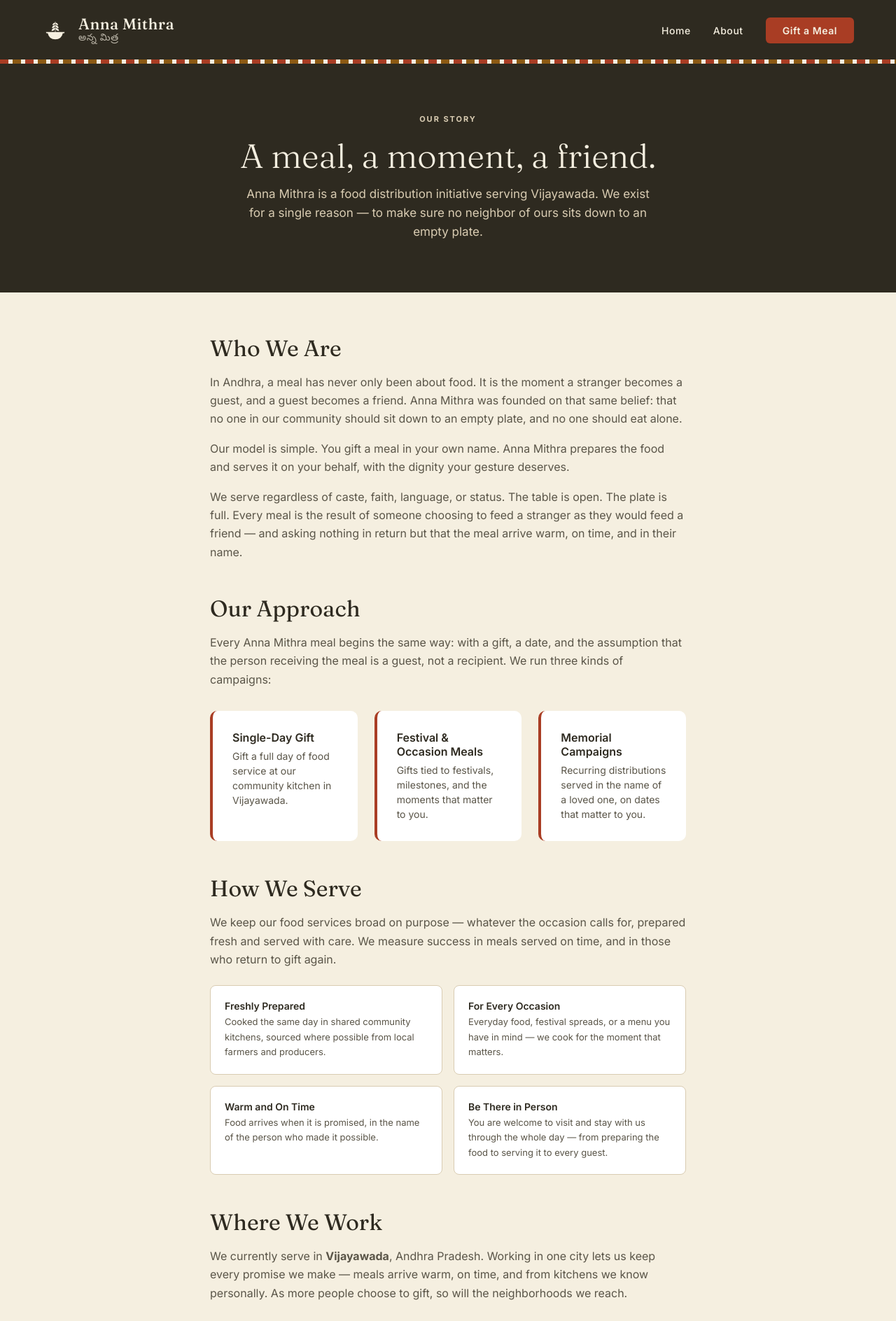
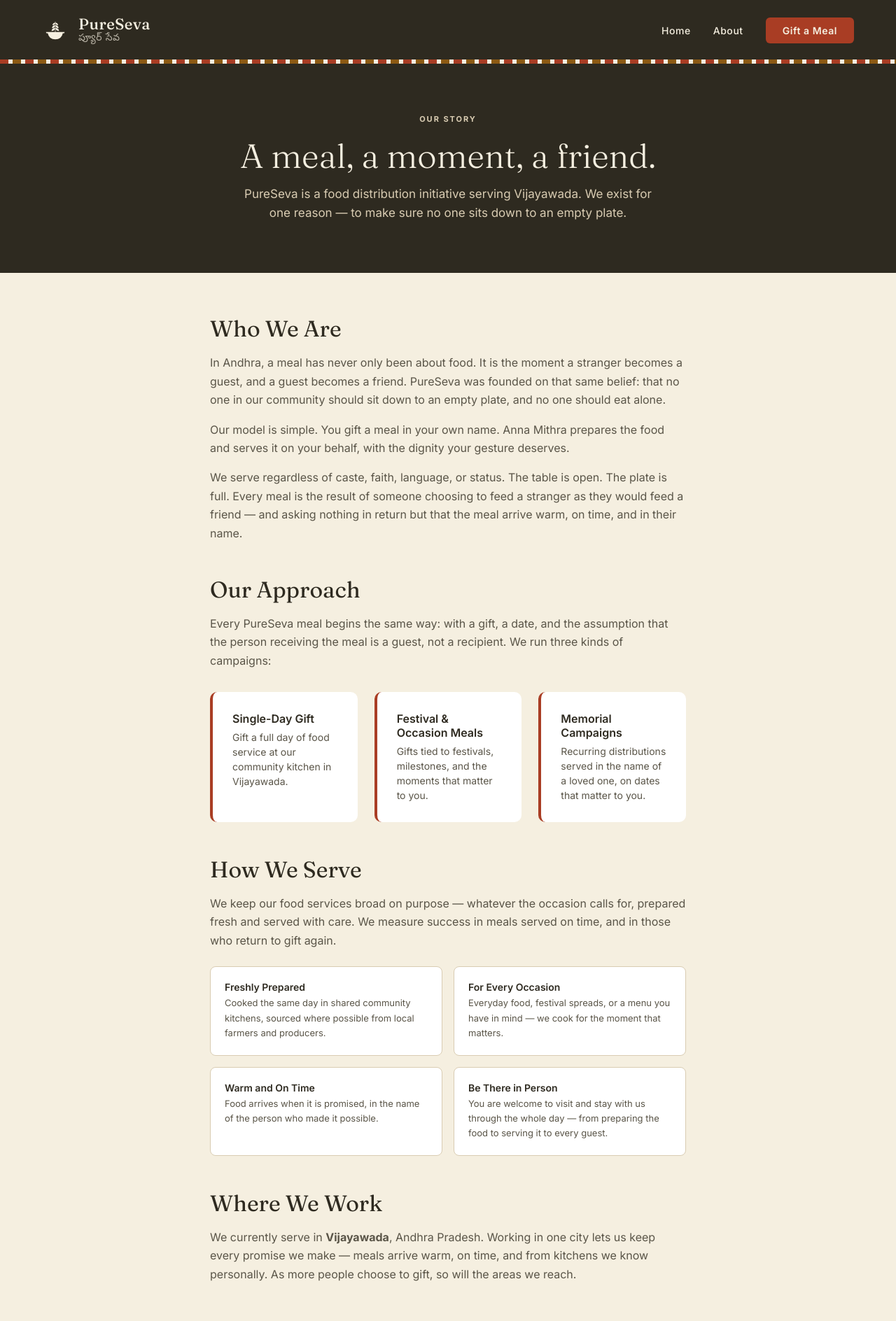
Before and after one commit to pureseva/pureseva-website, a Next.js app: page /about in a window 1280 px wide. Shown: the top 1888 px of the page at 70% size. Built offline with nearby package versions, Linux system fonts and the light colour scheme.

Commit message:
content change

```diff
--- a/app/about/page.tsx
+++ b/app/about/page.tsx
@@ -2,9 +2,9 @@ import type { Metadata } from "next";
 import Link from "next/link";
 
 export const metadata: Metadata = {
-  title: "About Us — Anna Mithra",
+  title: "About Us — PureSeva",
   description:
-    "Anna Mithra is a food distribution initiative serving Vijayawada — to make sure no neighbor sits down to an empty plate.",
+    "PureSeva is a food distribution initiative serving Vijayawada — to make sure no one sits down to an empty plate.",
 };
 
 const campaignTypes = [
@@ -48,9 +48,9 @@ export default function AboutPage() {
         <div className="eyebrow">Our Story</div>
         <h1>A meal, a moment, a friend.</h1>
         <p>
-          Anna Mithra is a food distribution initiative serving Vijayawada. We
-          exist for a single reason — to make sure no neighbor of ours sits
-          down to an empty plate.
+          PureSeva is a food distribution initiative serving Vijayawada. We
+          exist for one reason — to make sure no one sits down to an empty
+          plate.
         </p>
       </div>
 
@@ -58,7 +58,7 @@ export default function AboutPage() {
         <h2>Who We Are</h2>
         <p>
           In Andhra, a meal has never only been about food. It is the moment a
-          stranger becomes a guest, and a guest becomes a friend. Anna Mithra
+          stranger becomes a guest, and a guest becomes a friend. PureSeva
           was founded on that same belief: that no one in our community should
           sit down to an empty plate, and no one should eat alone.
         </p>
@@ -77,7 +77,7 @@ export default function AboutPage() {
 
         <h2>Our Approach</h2>
         <p>
-          Every Anna Mithra meal begins the same way: with a gift, a date,
+          Every PureSeva meal begins the same way: with a gift, a date,
           and the assumption that the person receiving the meal is a guest, not
           a recipient. We run three kinds of campaigns:
         </p>
@@ -111,7 +111,7 @@ export default function AboutPage() {
           We currently serve in <strong>Vijayawada</strong>, Andhra Pradesh.
           Working in one city lets us keep every promise we make — meals
           arrive warm, on time, and from kitchens we know personally. As more
-          people choose to gift, so will the neighborhoods we reach.
+          people choose to gift, so will the areas we reach.
         </p>
 
         <h2>Our Team</h2>
@@ -128,7 +128,7 @@ export default function AboutPage() {
 
         <h2>Contact Us</h2>
         <p>
-          <a href="mailto:hello@annamithra.org">hello@annamithra.org</a> · +91
+          <a href="mailto:hello@pureseva.com">hello@pureseva.com</a> · +91
           XXXXX XXXXX
           <br />
           Vijayawada, Andhra Pradesh, India
--- a/app/gift/page.tsx
+++ b/app/gift/page.tsx
@@ -2,9 +2,9 @@ import type { Metadata } from "next";
 import GiftForm from "@/components/GiftForm";
 
 export const metadata: Metadata = {
-  title: "Gift a Meal — Anna Mithra",
+  title: "Gift a Meal — PureSeva",
   description:
-    "Choose a meal, pick a date, and Anna Mithra will serve it in your name to neighbors in Vijayawada.",
+    "Choose a meal, pick a date, and PureSeva will serve it in your name to people in Vijayawada.",
 };
 
 export default function GiftPage() {
--- a/app/layout.tsx
+++ b/app/layout.tsx
@@ -20,9 +20,9 @@ const notoSansTelugu = Noto_Sans_Telugu({
 });
 
 export const metadata: Metadata = {
-  title: "Anna Mithra — A friend at every meal.",
+  title: "PureSeva — A friend at every meal.",
   description:
-    "Anna Mithra is a community-led platform for gifted meal distributions in Vijayawada, Andhra Pradesh. Gift a meal in your name — we cook it, serve it, and make sure no neighbor sits down to an empty plate.",
+    "PureSeva is a community-led platform for gifted meal distributions in Vijayawada, Andhra Pradesh. Gift a meal in your name — we cook it, serve it, and make sure no one sits down to an empty plate.",
 };
 
 export default function RootLayout({
--- a/components/Footer.tsx
+++ b/components/Footer.tsx
@@ -7,7 +7,7 @@ export default function Footer() {
       <div>
         <Link href="/" className="footer-logo">
           <Logo />
-          <span>Anna Mithra</span>
+          <span>PureSeva</span>
         </Link>
         <p>A friend at every meal.</p>
       </div>
@@ -21,7 +21,7 @@ export default function Footer() {
         <div className="col">
           <h4>Contact</h4>
           <p>
-            <a href="mailto:hello@annamithra.org">hello@annamithra.org</a>
+            <a href="mailto:hello@pureseva.com">hello@pureseva.com</a>
           </p>
           <p>+91 XXXXX XXXXX</p>
           <p>Vijayawada, Andhra Pradesh, India</p>
--- a/components/GiftForm.tsx
+++ b/components/GiftForm.tsx
@@ -2,7 +2,7 @@
 
 import { useState } from "react";
 
-// Anna Mithra WhatsApp number (country code + number, digits only).
+// PureSeva WhatsApp number (country code + number, digits only).
 const WHATSAPP_NUMBER = "917013285018";
 
 // Google Apps Script Web App URL — logs each submission to the Google Sheet.
@@ -141,7 +141,7 @@ export default function GiftForm() {
       });
     }
     const lines = [
-      "New meal gift request — Anna Mithra",
+      "New meal gift request — PureSeva",
       "",
       `Name: ${name}`,
       `Phone: ${phone}`,
--- a/components/Logo.tsx
+++ b/components/Logo.tsx
@@ -4,9 +4,9 @@ export default function Logo() {
       viewBox="0 0 240 240"
       fill="currentColor"
       role="img"
-      aria-label="Anna Mithra symbol — a wheat stalk rising from a bowl"
+      aria-label="PureSeva symbol — a wheat stalk rising from a bowl"
     >
-      <title>Anna Mithra</title>
+      <title>PureSeva</title>
       {/* Wheat stem */}
       <rect x="118" y="42" width="4" height="100" rx="2" />
       {/* Wheat grains: three paired leaves */}
--- a/components/Nav.tsx
+++ b/components/Nav.tsx
@@ -8,8 +8,8 @@ export default function Nav() {
         <Link href="/" className="nav-logo">
           <Logo />
           <div>
-            <span className="name">Anna Mithra</span>
-            <span className="telugu">అన్న మిత్ర</span>
+            <span className="name">PureSeva</span>
+            <span className="telugu">ప్యూర్ సేవ</span>
           </div>
         </Link>
         <ul>
```
Also changed, not shown: app/page.tsx (+6 -6 lines).
